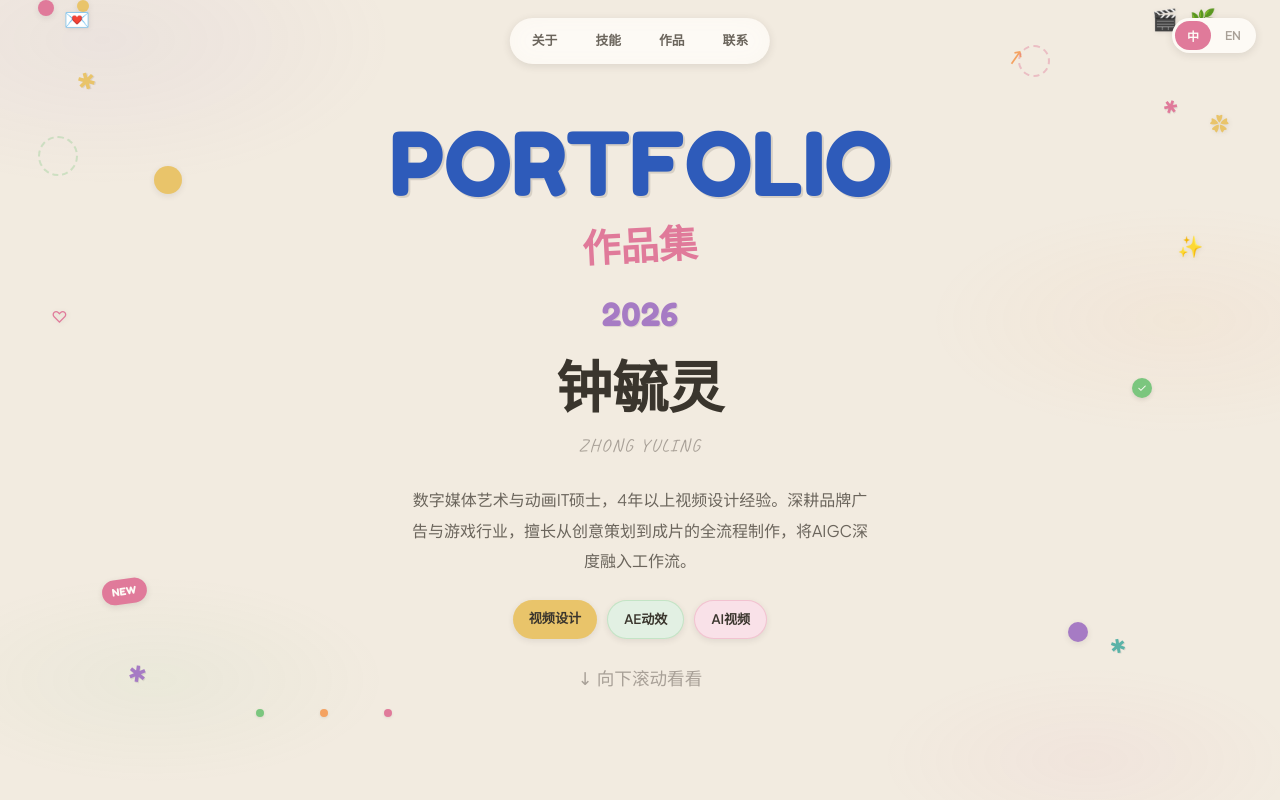
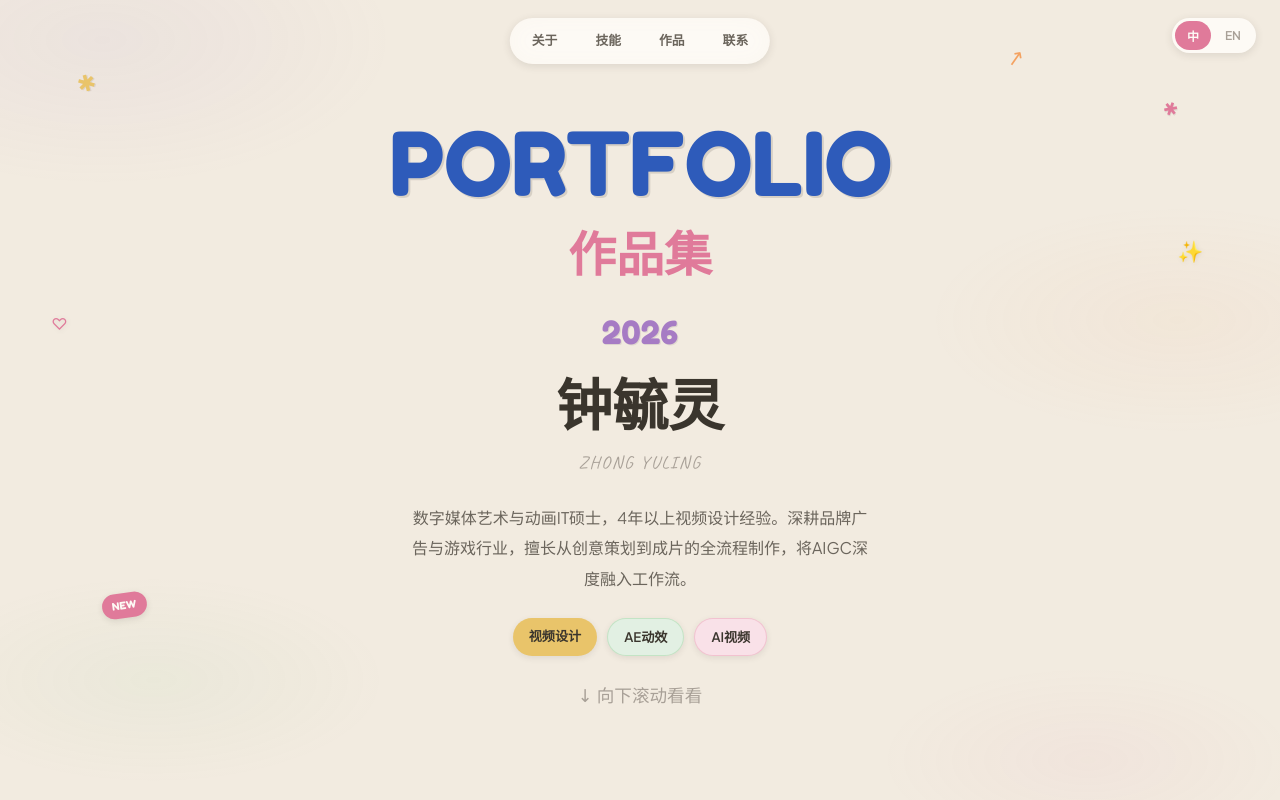
Before and after one commit to zhongyuling832-jpg/resume-portfolio, a plain HTML site: page index.html in a window 1280 px wide. Shown: the top 800 px of the page. Drawn offline with Linux system fonts and the light colour scheme.

Commit message:
Reduce decorative stickers, fix works label: no rotation, bigger font

```diff
--- a/index.html
+++ b/index.html
@@ -168,9 +168,8 @@
 
         /* "作品集" label — handwritten, next to PORTFOLIO */
         .hero-zuo {
-            font-family:'Caveat',cursive; font-size:2.4rem; font-weight:700;
+            font-family:'Caveat',cursive; font-size:3rem; font-weight:700;
             color:var(--rose); display:inline-block; margin-bottom:16px;
-            transform:rotate(-3deg);
         }
 
         .hero-year {
@@ -653,21 +652,10 @@
     <header class="hero">
         <span class="deco deco-star s1">✱</span>
         <span class="deco deco-star s2">✱</span>
-        <span class="deco deco-star s3">✱</span>
-        <span class="deco deco-star s4">✱</span>
         <span class="deco deco-arrow a1">↗</span>
-        <span class="deco deco-scribble sc1"></span>
-        <span class="sticker" style="top:22%;left:12%;"><span class="sticker-circle" style="background:var(--yellow);"></span></span>
-        <span class="sticker" style="top:6%;right:18%;"><span class="sticker-ring" style="border-color:var(--rose);"></span></span>
         <span class="sticker" style="top:30%;right:6%;"><span class="sticker-emoji">✨</span></span>
         <span class="sticker" style="bottom:20%;left:8%;"><span class="sticker-badge" style="background:var(--rose);">NEW</span></span>
-        <span class="sticker" style="bottom:15%;right:15%;"><span class="sticker-circle" style="background:var(--lavender);width:20px;height:20px;"></span></span>
         <span class="sticker" style="top:40%;left:4%;"><span class="sticker-heart" style="color:var(--rose);">♡</span></span>
-        <span class="sticker" style="top:14%;right:4%;"><span class="sticker-flower" style="color:var(--yellow);">✿</span></span>
-        <span class="sticker" style="bottom:5%;left:20%;"><span class="sticker-dot" style="background:var(--green);"></span></span>
-        <span class="sticker" style="bottom:5%;left:25%;"><span class="sticker-dot" style="background:var(--orange);"></span></span>
-        <span class="sticker" style="bottom:5%;left:30%;"><span class="sticker-dot" style="background:var(--rose);"></span></span>
-        <span class="sticker" style="top:50%;right:10%;"><span class="sticker-check" style="background:var(--green);">✓</span></span>
         <div class="container">
             <div class="hero-portfolio">
                 <span>P</span><span>O</span><span>R</span><span>T</span><span>F</span><span>O</span><span>L</span><span>I</span><span>O</span>
@@ -689,7 +677,6 @@
     <div class="container">
 
         <!-- ===== ABOUT ===== -->
-        <span class="sticker" style="top:0;right:5%;"><span class="sticker-emoji">🌿</span></span>
         <section id="about">
             <div class="section-head">
                 <span class="section-num blue" data-zh="01" data-en="01">01</span>
@@ -725,8 +712,6 @@
         </section>
 
         <!-- ===== SKILLS ===== -->
-        <span class="sticker" style="top:0;left:3%;"><span class="sticker-circle" style="background:var(--rose);width:16px;height:16px;"></span></span>
-        <span class="sticker" style="top:0;left:6%;"><span class="sticker-circle" style="background:var(--yellow);width:12px;height:12px;"></span></span>
         <section id="skills">
             <div class="section-head">
                 <span class="section-num green" data-zh="02" data-en="02">02</span>
@@ -768,7 +753,6 @@
         </section>
 
         <!-- ===== PORTFOLIO ===== -->
-        <span class="sticker" style="top:0;right:8%;"><span class="sticker-emoji">🎬</span></span>
         <section id="portfolio">
             <div class="portfolio-head-wrap">
                 <span class="section-num orange" data-zh="03" data-en="03">03</span>
@@ -787,7 +771,6 @@
         </section>
 
         <!-- ===== CONTACT ===== -->
-        <span class="sticker" style="top:0;left:5%;"><span class="sticker-emoji">💌</span></span>
         <section id="contact">
             <div class="section-head">
                 <span class="section-num rose" data-zh="04" data-en="04">04</span>
@@ -823,10 +806,7 @@
     <div class="outro">
         <span class="deco deco-star s1" style="position:absolute;top:10%;left:15%;">✱</span>
         <span class="deco deco-star s2" style="position:absolute;top:20%;right:15%;">✱</span>
-        <span class="sticker" style="position:absolute;top:5%;right:8%;"><span class="sticker-emoji">☁️</span></span>
         <span class="sticker" style="position:absolute;bottom:20%;left:8%;"><span class="sticker-heart" style="color:var(--rose);font-size:1.2rem;">♡</span></span>
-        <span class="sticker" style="position:absolute;bottom:30%;right:6%;"><span class="sticker-circle" style="background:var(--yellow);width:16px;height:16px;"></span></span>
-        <span class="sticker" style="position:absolute;top:25%;left:5%;"><span class="sticker-ring" style="border-color:var(--lavender);"></span></span>
         <p class="outro-text" data-zh="Let's Talk!" data-en="Let's Talk!">Let's Talk!</p>
         <p class="outro-sub" data-zh="钟毓灵 — 2026" data-en="Zhong Yuling — 2026">钟毓灵 — 2026</p>
     </div>
```
